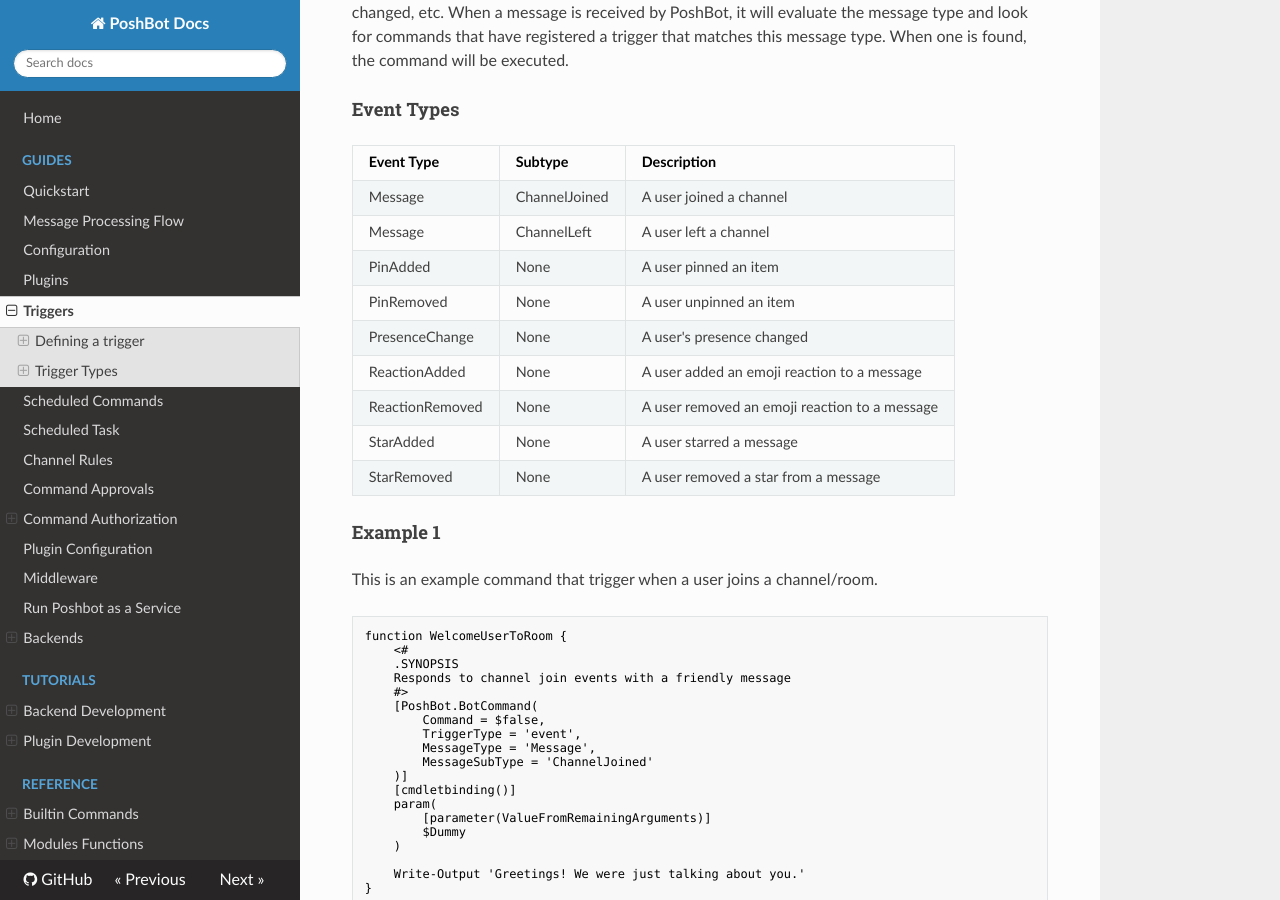
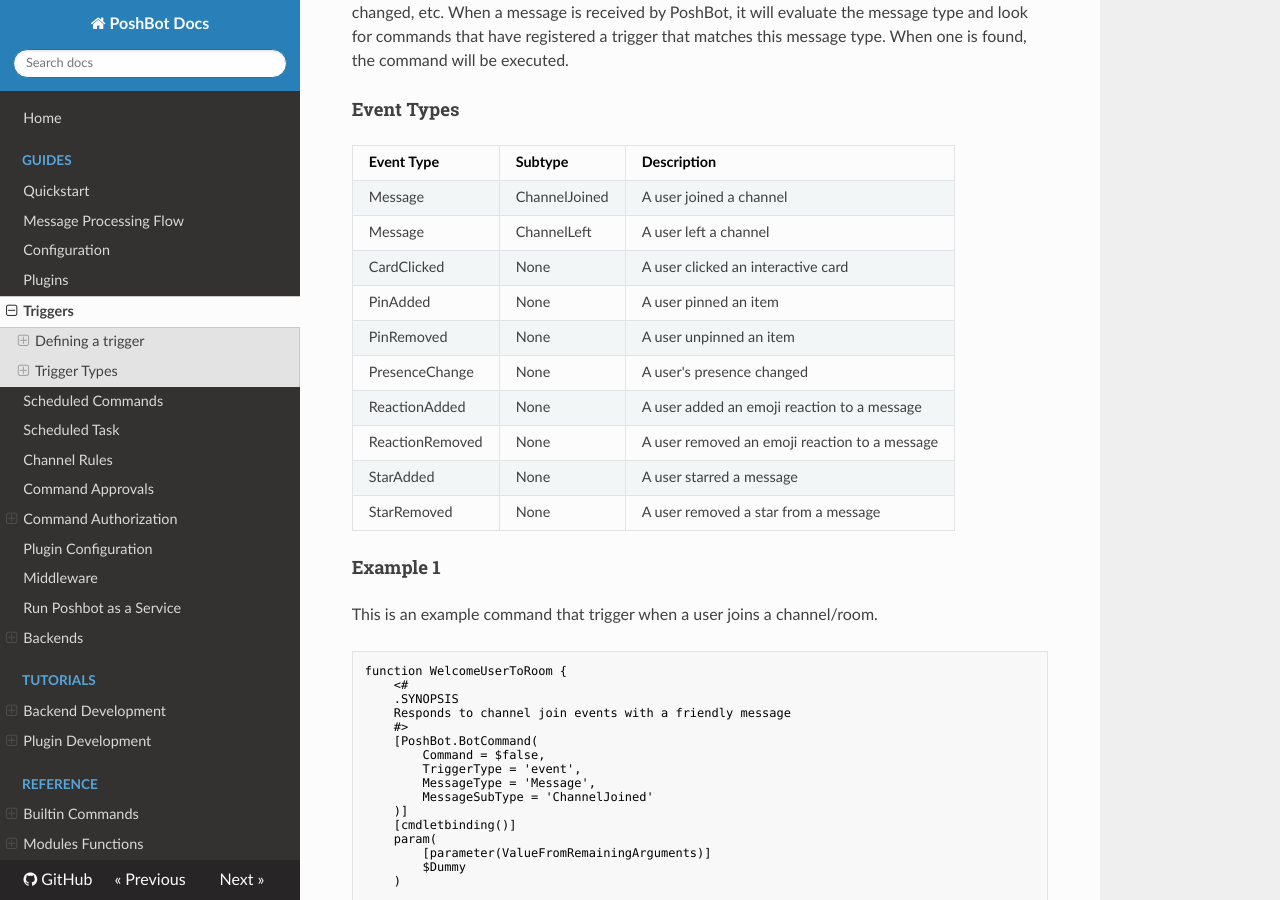
Before and after one commit to poshbotio/PoshBot, an MkDocs documentation site: the page built from docs/guides/triggers.md, in a window 1280 px wide and 900 px high, scrolled down 2323 px. Built offline with MkDocs 1.6.1, drawn with Linux system fonts in a browser that asks for light colours; nearby versions of some CDN libraries; old or Windows-style settings are respelled for this version of MkDocs.

Commit message:
updated docs

```diff
--- a/docs/guides/triggers.md
+++ b/docs/guides/triggers.md
@@ -103,6 +103,7 @@ When one is found, the command will be executed.
 |-----------------|---------------|-------------|
 | Message         | ChannelJoined | A user joined a channel
 | Message         | ChannelLeft   | A user left a channel
+| CardClicked     | None          | A user clicked an interactive card
 | PinAdded        | None          | A user pinned an item
 | PinRemoved      | None          | A user unpinned an item
 | PresenceChange  | None          | A user's presence changed
```
